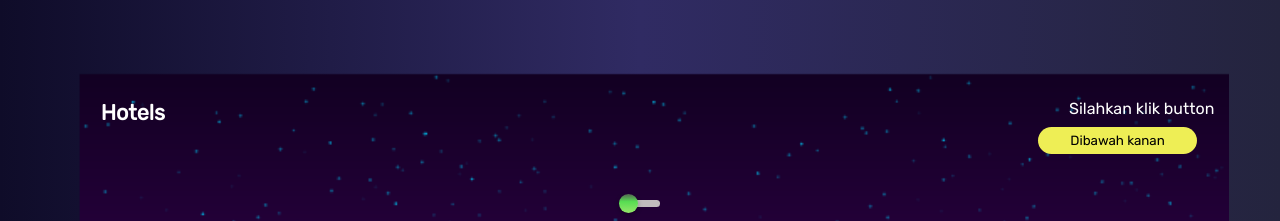
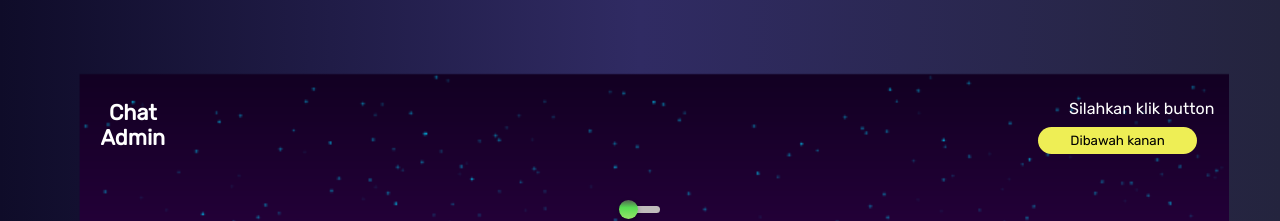
Before and after one commit to b-lesmart/4, a plain HTML site: page index.html in a window 1280 px wide. Shown: the top 221 px of the page. Drawn offline with Linux system fonts and the light colour scheme.

Commit message:
Update index.html

```diff
--- a/index.html
+++ b/index.html
@@ -5,7 +5,7 @@
     <meta charset="UTF-8">
     <meta name="viewport" content="width=device-width, initial-scale=1.0">
     <meta http-equiv="X-UA-Compatible" content="ie=edge">
-    <title>Hotels</title>
+    <title>Chat Admin</title>
 
     <link rel="stylesheet" href="./public/Style.css">
 </head>
@@ -28,7 +28,7 @@
         <!-- Navigation -->
         <nav class="navbar">
             <div class="brand-name">
-                <h5>Hotels</h5>
+                <h5>Chat Admin</h5>
             </div>
             <div class="nav-items">
                 <ul class="navbar-nav">
```
